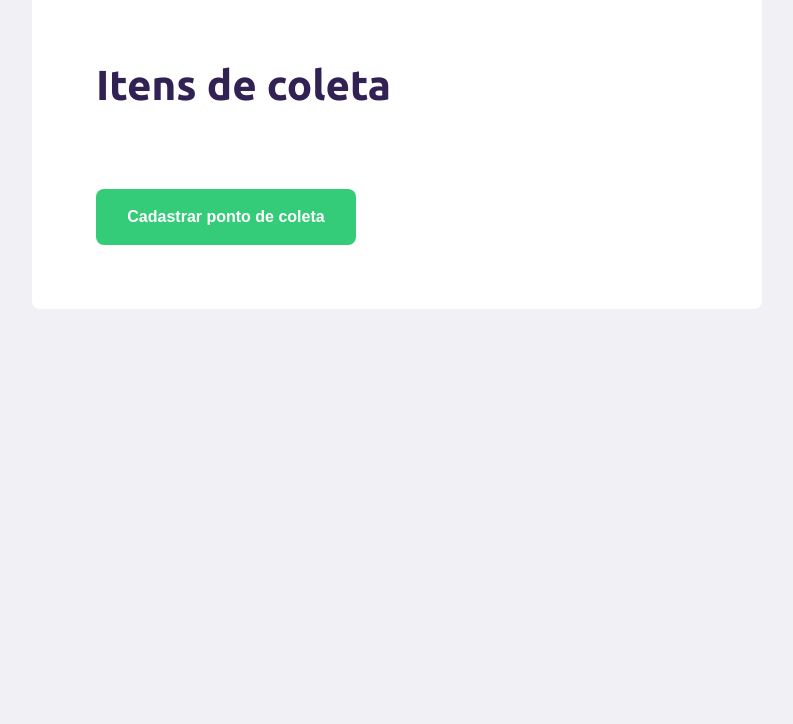
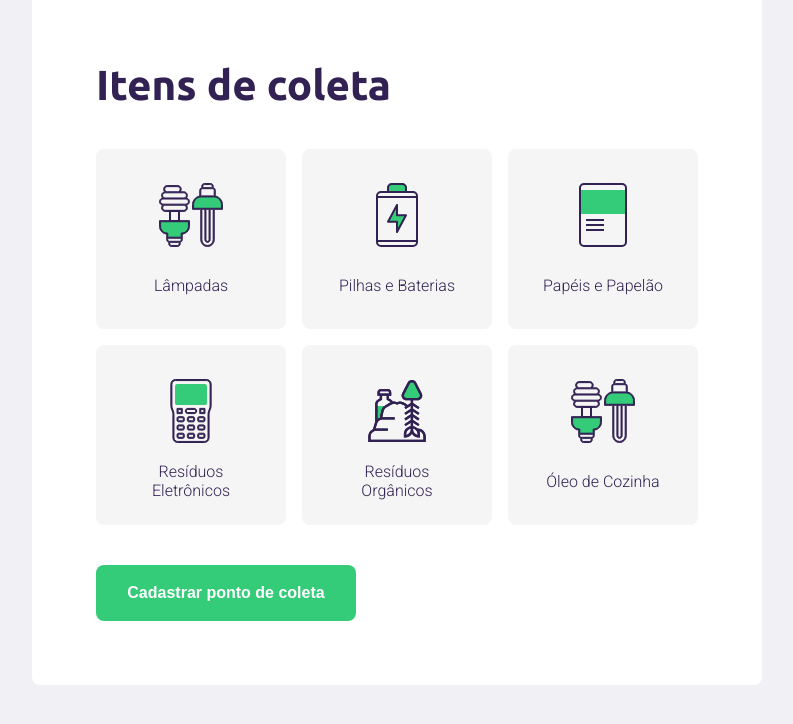
Before and after one commit to AndreLuizGarcia/ecoleta-nlw-starter, a plain HTML site: page create-point.html in a window 1280 px wide. Shown: the part 726-1450 px from the top of the page, without its empty margins (243-1036 px from the left). Before the commit the page ends 1115 px from the top, so only its background shows below. Drawn offline with Linux system fonts and the light colour scheme; no server answers.

Commit message:
create point page styles and new elements

```diff
--- a/create-point.html
+++ b/create-point.html
@@ -17,7 +17,7 @@
 
       <header>
         <img src="/assets/logo.svg" alt="Logomarca" />
-        <a href="#">
+        <a href="index.html">
           <span></span>
           Voltar para home
         </a>
@@ -33,32 +33,32 @@
 
           <div class="field">
             <label for="name">Nome da entidade</label>
-            <input type="text" name="name">
+            <input type="text" name="name" required>
           </div>
 
           <div class="field-group">
             <div class="field">
               <label for="address">Endereço</label>
-              <input type="text" name="address">
+              <input type="text" name="address" required>
             </div>
             <div class="field">
               <label for="address2">Número/Complemento</label>
-              <input type="text" name="address2">
+              <input type="text" name="address2" required>
             </div>
           </div>
 
           <div class="field-group">
             <div class="field">
               <label for="state">Estado</label>
-              <select name="uf">
+              <select name="uf" required>
                 <option value="">Selecione o Estado</option>
               </select>
 
-              <input type="hidden" name="state">
+              <input type="hidden" name="state" required>
             </div>
             <div class="field">
               <label for="city">Cidade</label>
-              <select name="city" disabled>
+              <select name="city" disabled required>
                 <option value="">Selecione a Cidade</option>
               </select>
             </div>
@@ -67,13 +67,45 @@
 
         </fieldset>
 
-
-
-
         <fieldset>
           <legend>
             <h2>Itens de coleta</h2>
           </legend>
+
+          <div class="items-grid">
+            <li data-id="1">
+              <img src="/assets/lampadas.svg" alt="Lâmpadas" >
+              <span>Lâmpadas</span>
+            </li>
+
+            <li data-id="2">
+              <img src="/assets/baterias.svg" alt="Pilhas e Baterias" >
+              <span>Pilhas e Baterias</span>
+            </li>
+
+            <li data-id="3">
+              <img src="/assets/papeis-papelao.svg" alt="Papéis e Papelão" >
+              <span>Papéis e Papelão</span>
+            </li>
+
+            <li data-id="4">
+              <img src="/assets/eletronicos.svg" alt="Resíduos Eletrônicos" >
+              <span>Resíduos Eletrônicos</span>
+            </li>
+
+            <li data-id="5">
+              <img src="/assets/organicos.svg" alt="Resíduos Orgânicos" >
+              <span>Resíduos Orgânicos</span>
+            </li>
+
+            <li data-id="6">
+              <img src="/assets/lampadas.svg" alt="Óleo de Cozinha" >
+              <span>Óleo de Cozinha</span>
+            </li>
+          </div>
+
+          <input type="hidden" name="items">
+
         </fieldset>
 
         <button type="submit">Cadastrar ponto de coleta</button>
--- a/styles/create-point.css
+++ b/styles/create-point.css
@@ -126,3 +126,51 @@ form button {
 form button:hover {
   background-color: #2fb86e;
 }
+
+.items-grid {
+  display: grid;
+  grid-template-columns: 1fr 1fr 1fr;
+  gap: 16px;
+}
+
+.items-grid li {
+  background-color: #f5f5f5;
+  list-style: none;
+
+  border: 2px solid #f5f5f5;
+  border-radius: 8px;
+
+  height: 180px;
+
+  padding: 32px 24px 16px;
+
+  display: flex;
+  flex-direction: column;
+  align-items: center;
+  justify-content: space-between;
+
+  text-align: center;
+
+  cursor: pointer;
+}
+
+.items-grid li span {
+  flex: 1;
+
+  display: flex;
+  align-items: center;
+
+  color: var(--title-color);
+
+  margin-top: 12px;
+}
+
+.items-grid li.selected {
+  background: #e1faec;
+  border: 2px solid #34cb79;
+}
+
+.items-grid li img,
+.items-grid li span {
+  pointer-events: none;
+}
```
